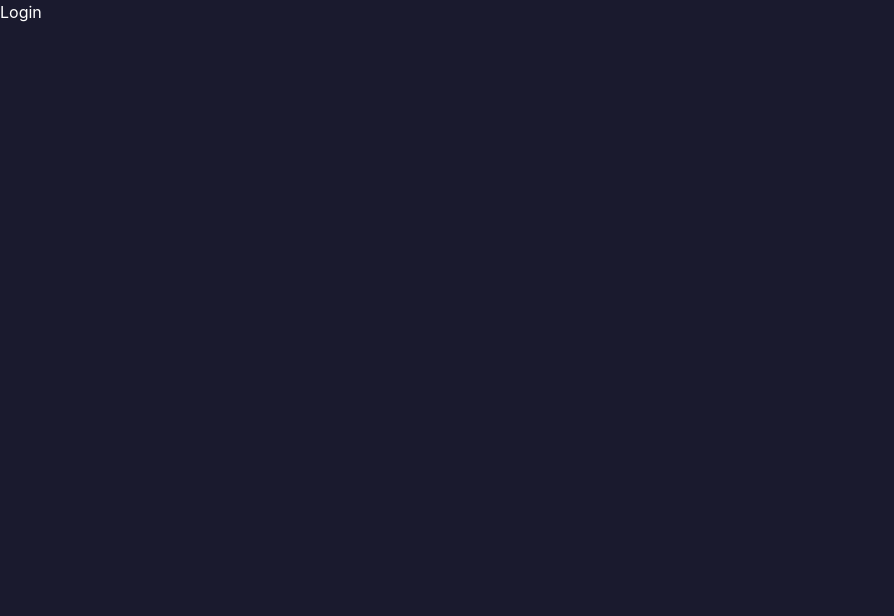
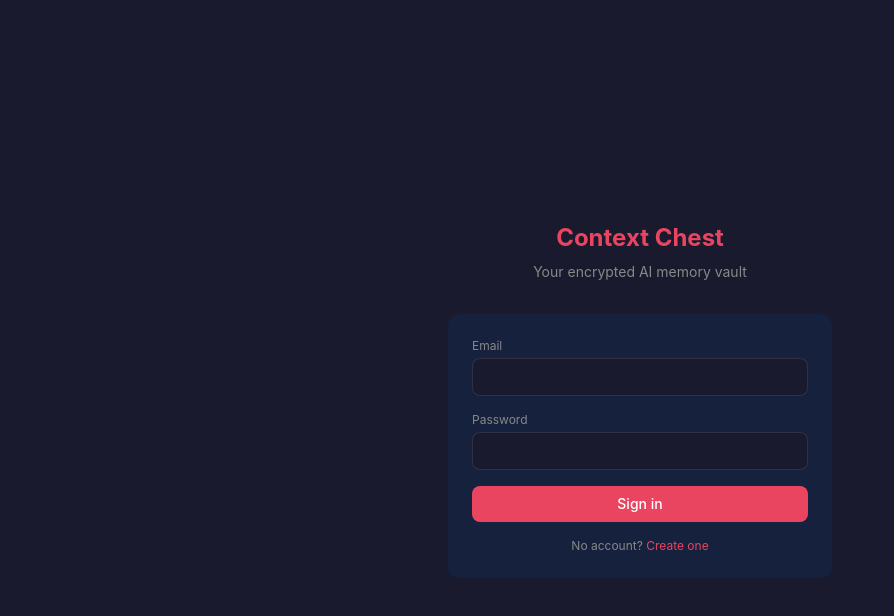
Before and after one commit to fuckupic/context-chest, a React (Vite) app in the folder packages/pwa/: page /login in a window 1280 px wide. Shown: the top 616 px of the page, without its empty margins (0-894 px from the left). Built offline with nearby package versions, Linux system fonts and the light colour scheme.

Commit message:
feat: add Login page with register/login toggle

```diff
--- a/packages/pwa/src/pages/Login.tsx
+++ b/packages/pwa/src/pages/Login.tsx
@@ -1 +1,130 @@
-export function Login() { return <div>Login</div>; }
+import { useState, type FormEvent } from 'react';
+import { useNavigate } from 'react-router-dom';
+import { useAuth } from '../auth/context';
+import { ApiClient } from '../api/client';
+import { deriveWrappingKey, generateMasterKey, wrapMasterKey, unwrapMasterKey } from '../crypto';
+
+export function Login() {
+  const [mode, setMode] = useState<'login' | 'register'>('login');
+  const [email, setEmail] = useState('');
+  const [password, setPassword] = useState('');
+  const [error, setError] = useState<string | null>(null);
+  const [loading, setLoading] = useState(false);
+  const { login } = useAuth();
+  const navigate = useNavigate();
+
+  const handleSubmit = async (e: FormEvent) => {
+    e.preventDefault();
+    setError(null);
+    setLoading(true);
+
+    try {
+      const api = new ApiClient('');
+
+      if (mode === 'register') {
+        // Simplified OPAQUE flow for development
+        // TODO: Wire up full OpaqueClient when server is running
+        const regResult = await api.register(email, btoa(password));
+        const finishResult = await api.registerFinish(email, regResult.registrationResponse ?? btoa('record'));
+        const token = finishResult.token;
+        api.setToken(token);
+
+        const mk = generateMasterKey();
+        const fakeExportKey = new TextEncoder().encode(password.padEnd(32, '0').slice(0, 32));
+        const wrappingKey = await deriveWrappingKey(fakeExportKey, email);
+        const wrappedMk = await wrapMasterKey(mk, wrappingKey);
+        await api.putMasterKey(wrappedMk);
+        localStorage.setItem('cc_wrapped_mk', wrappedMk);
+
+        login(token, mk);
+      } else {
+        // Simplified OPAQUE login
+        const loginResult = await api.login(email, btoa(password));
+        const finishResult = await api.loginFinish(email, loginResult.credentialResponse ?? btoa('finalization'));
+        const token = finishResult.token;
+        api.setToken(token);
+
+        const fakeExportKey = new TextEncoder().encode(password.padEnd(32, '0').slice(0, 32));
+        const wrappingKey = await deriveWrappingKey(fakeExportKey, email);
+        const wrappedMk = await api.getMasterKey();
+        const mk = await unwrapMasterKey(wrappedMk, wrappingKey);
+        localStorage.setItem('cc_wrapped_mk', wrappedMk);
+
+        login(token, mk);
+      }
+
+      navigate('/memories');
+    } catch (err) {
+      setError(err instanceof Error ? err.message : 'Authentication failed');
+    } finally {
+      setLoading(false);
+    }
+  };
+
+  return (
+    <div className="min-h-screen flex items-center justify-center bg-vault-bg">
+      <div className="w-full max-w-sm">
+        <div className="text-center mb-8">
+          <h1 className="text-2xl font-bold text-vault-accent mb-2">Context Chest</h1>
+          <p className="text-vault-muted text-sm">Your encrypted AI memory vault</p>
+        </div>
+
+        <form onSubmit={handleSubmit} className="bg-vault-surface rounded-xl p-6 space-y-4">
+          <div>
+            <label className="block text-xs text-vault-muted mb-1">Email</label>
+            <input
+              type="email"
+              value={email}
+              onChange={(e) => setEmail(e.target.value)}
+              required
+              className="w-full bg-vault-bg border border-white/10 rounded-lg px-3 py-2 text-sm text-white focus:outline-none focus:border-vault-accent"
+            />
+          </div>
+          <div>
+            <label className="block text-xs text-vault-muted mb-1">Password</label>
+            <input
+              type="password"
+              value={password}
+              onChange={(e) => setPassword(e.target.value)}
+              required
+              minLength={8}
+              className="w-full bg-vault-bg border border-white/10 rounded-lg px-3 py-2 text-sm text-white focus:outline-none focus:border-vault-accent"
+            />
+          </div>
+
+          {error && (
+            <div className="bg-red-500/10 border border-red-500/30 rounded-lg p-3 text-red-400 text-sm">
+              {error}
+            </div>
+          )}
+
+          <button
+            type="submit"
+            disabled={loading}
+            className="w-full py-2 bg-vault-accent text-white rounded-lg text-sm font-medium hover:bg-vault-accent/80 transition-colors disabled:opacity-50"
+          >
+            {loading ? 'Please wait...' : mode === 'login' ? 'Sign in' : 'Create account'}
+          </button>
+
+          <p className="text-center text-vault-muted text-xs">
+            {mode === 'login' ? (
+              <>
+                No account?{' '}
+                <button type="button" onClick={() => setMode('register')} className="text-vault-accent hover:underline">
+                  Create one
+                </button>
+              </>
+            ) : (
+              <>
+                Have an account?{' '}
+                <button type="button" onClick={() => setMode('login')} className="text-vault-accent hover:underline">
+                  Sign in
+                </button>
+              </>
+            )}
+          </p>
+        </form>
+      </div>
+    </div>
+  );
+}
```
